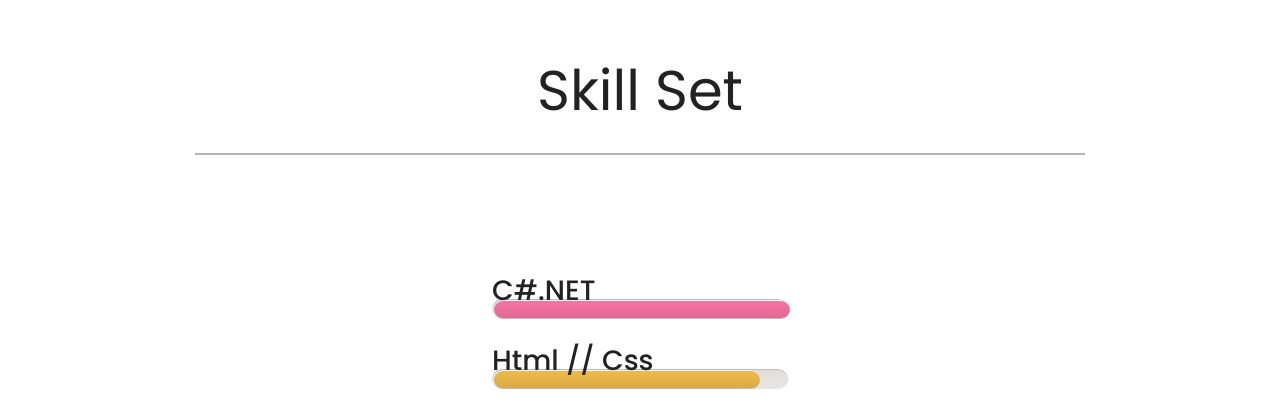
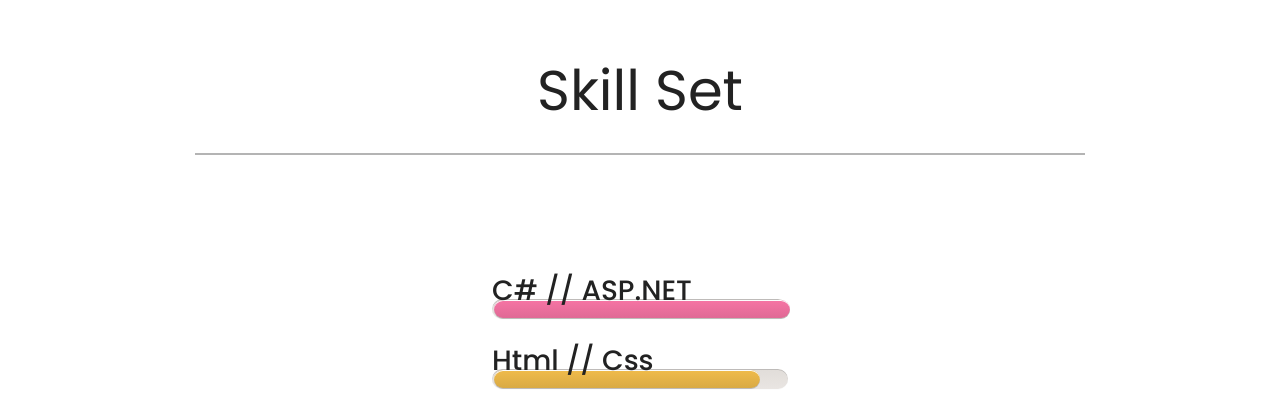
Before and after one commit to justinxwynkoop/justinxwynkoop.github.io, a plain HTML site: page index.html in a window 1280 px wide. Shown: the part 768-1179 px from the top of the page. Drawn offline with nearby package versions, Linux system fonts and the light colour scheme.

Commit message:
Modified titles in progress bar.

```diff
--- a/index.html
+++ b/index.html
@@ -107,7 +107,7 @@
         </div>
       </div>
       <ul id="skill">
-        <li><span class="bar cs"></span><h3>C#.NET</h3></li>
+        <li><span class="bar cs"></span><h3>C# // ASP.NET</h3></li>
         <li><span class="bar html-css"></span><h3>Html // Css</h3></li>
         <li><span class="bar python"></span><h3>Python</h3></li>
         <li><span class="bar java"></span><h3>Java</h3></li>
```
